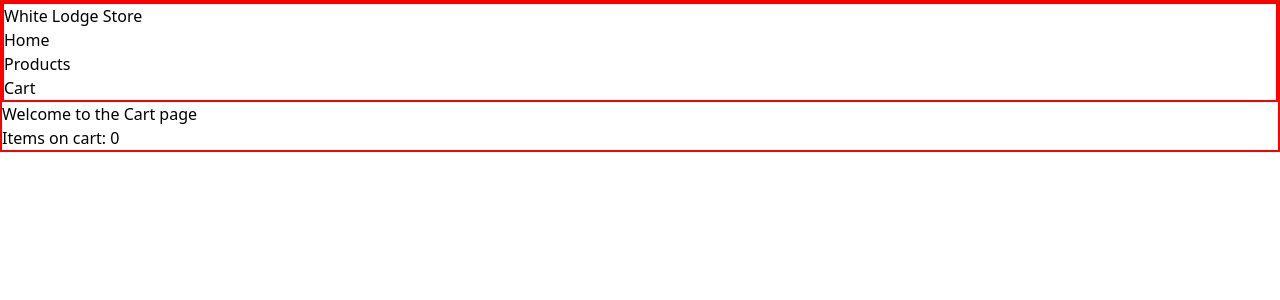
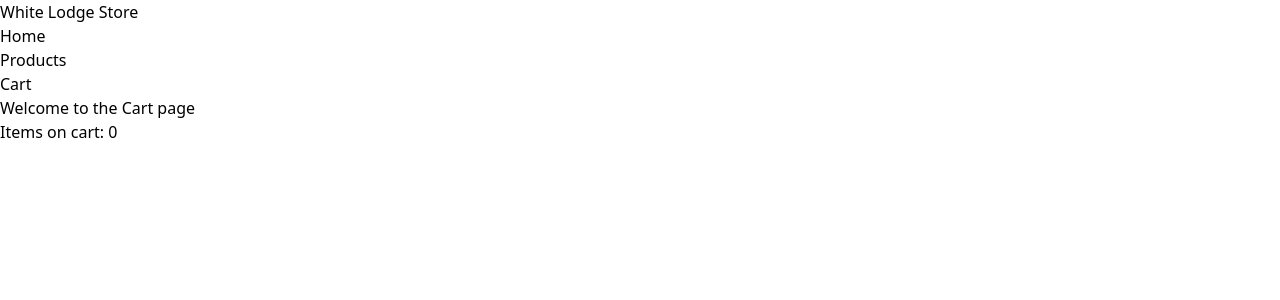
Before and after one commit to capitan-beto/shopping-cart, a React (Vite) app: page /Cart in a window 1280 px wide. Shown: the top 300 px of the page. Built offline with nearby package versions, Linux system fonts and the light colour scheme.

Commit message:
feat: remove unnecessary style

```diff
--- a/src/styles/App.css
+++ b/src/styles/App.css
@@ -1,7 +1,3 @@
-div {
-  border: 2px solid red;
-}
-
 .container {
   background: rgb(255, 255, 255, .3);
 }
```
